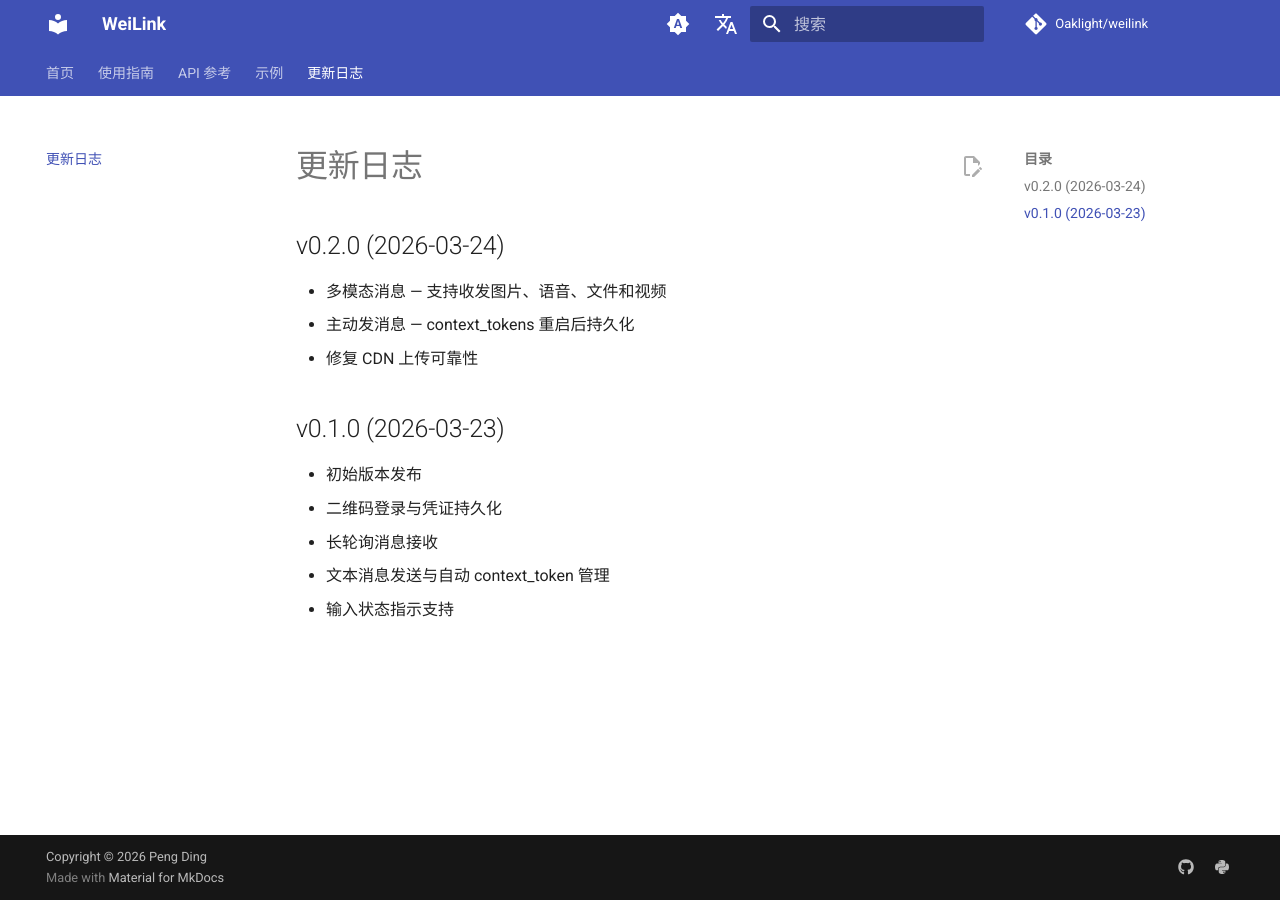
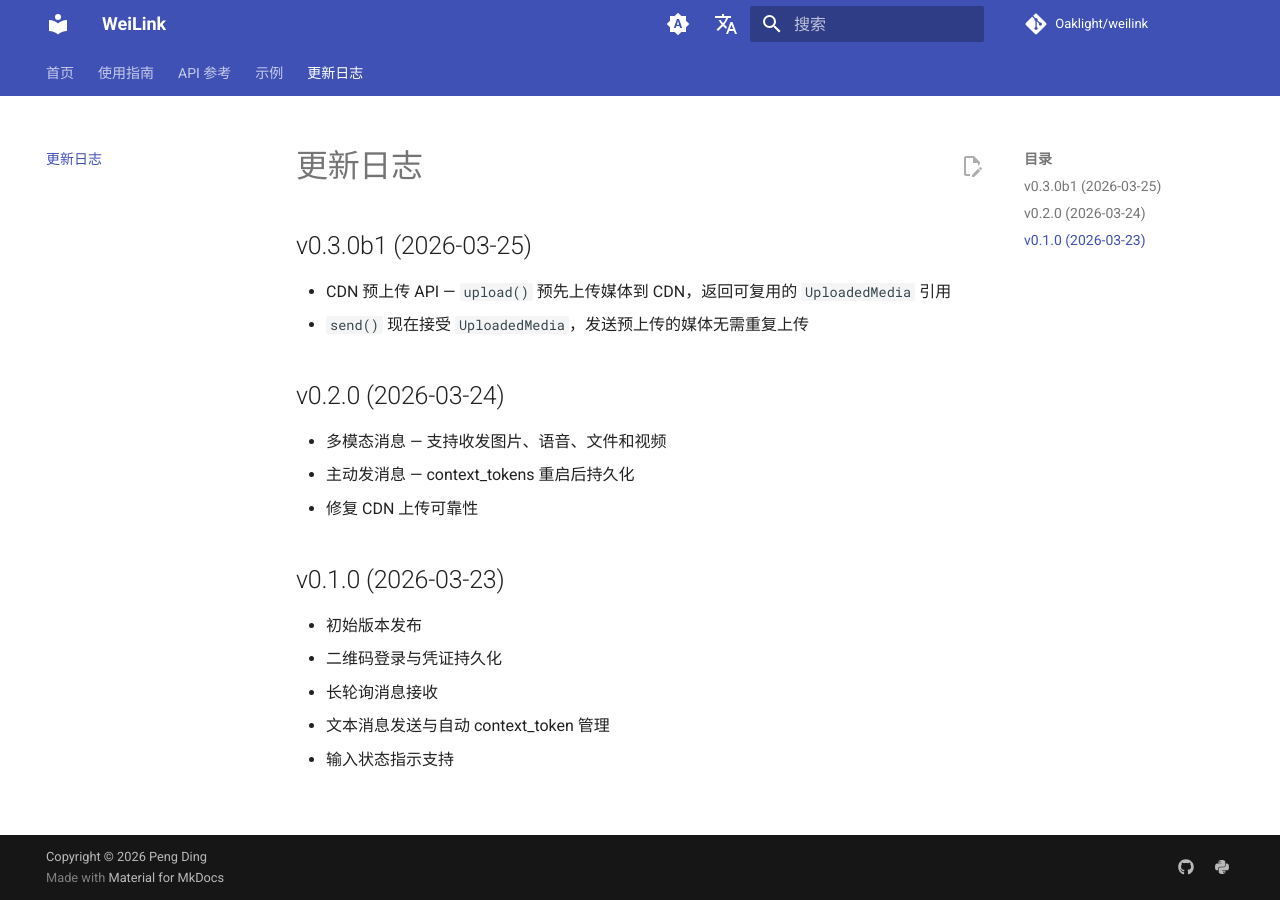
Before and after one commit to Oaklight/weilink, an MkDocs documentation site: the page built from docs/changelog.md, in a window 1280 px wide. Built offline with MkDocs 1.6.1 and Material for MkDocs 9.7.7, drawn with Linux system fonts in a browser that asks for light colours; comment, search, counter and statistics services are not loaded.

Commit message:
Add gotchas page and v0.3.0b1 changelog

```diff
--- a/docs/changelog.md
+++ b/docs/changelog.md
@@ -1,4 +1,9 @@
 # 更新日志
+
+## v0.3.0b1 (2026-03-25)
+
+- CDN 预上传 API — `upload()` 预先上传媒体到 CDN，返回可复用的 `UploadedMedia` 引用
+- `send()` 现在接受 `UploadedMedia`，发送预上传的媒体无需重复上传
 
 ## v0.2.0 (2026-03-24)
 
--- a/mkdocs.yml
+++ b/mkdocs.yml
@@ -78,6 +78,7 @@ nav:
   - 使用指南:
       - 安装: usage/installation.md
       - 快速开始: usage/quickstart.md
+      - 注意事项: usage/gotchas.md
   - API 参考:
       - WeiLink: api/client.md
       - 数据模型: api/models.md
```
Also changed, not shown: docs/usage/gotchas.md (added, +24 -0 lines).
